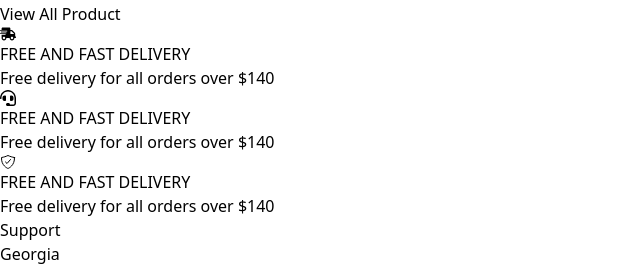
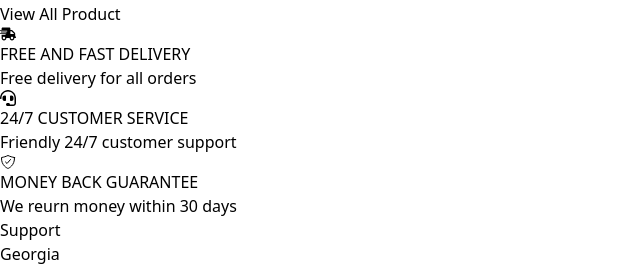
Before and after one commit to anri24/tech-ecom, a React (Vite) app: page / in a window 1280 px wide. Shown: the part 5814-6082 px from the top of the page, without its empty margins (0-640 px from the left). Built offline with nearby package versions, Linux system fonts and the light colour scheme.

Commit message:
add about page styles

```diff
--- a/src/users/components/Guaranties.jsx
+++ b/src/users/components/Guaranties.jsx
@@ -10,21 +10,21 @@ function Guaranties() {
                 <div className="text-3xl p-2 bg-black rounded-full w-12 h-12 text-white flex justify-center"><FaShippingFast /></div>
             </div>
             <div>FREE AND FAST DELIVERY</div>
-            <div>Free delivery for all orders over $140</div>
+            <div>Free delivery for all orders</div>
         </div>
         <div className="flex flex-col gap-2">
             <div className="bg-stone-400 p-2 rounded-full w-16 self-center">
                 <div className="text-3xl p-2 bg-black rounded-full w-12 h-12 text-white flex justify-center"><FaHeadset /></div>
             </div>
-            <div>FREE AND FAST DELIVERY</div>
-            <div>Free delivery for all orders over $140</div>
+            <div>24/7 CUSTOMER SERVICE</div>
+            <div>Friendly 24/7 customer support</div>
         </div>
         <div className="flex flex-col justify-center gap-2">
             <div className="bg-stone-400 p-2 rounded-full w-16 self-center">
                 <div className="text-3xl p-2 bg-black rounded-full w-12 h-12 text-white flex justify-center"><IoShieldCheckmarkOutline /></div>
             </div>
-            <div>FREE AND FAST DELIVERY</div>
-            <div>Free delivery for all orders over $140</div>
+            <div>MONEY BACK GUARANTEE</div>
+            <div>We reurn money within 30 days</div>
         </div>
     </div>
     )
--- a/src/users/views/About.jsx
+++ b/src/users/views/About.jsx
@@ -1,7 +1,13 @@
+
 function About() {
     return (
-        <div>
-            about
+        <div className="w-[80vw] mx-auto">
+            <div>
+                <div className="w-[50vw] mx-auto py-20 flex flex-col gap-10">
+                    <h2 className="text-5xl flex justify-center">My Story</h2>
+                    <p className="text-wrap text-2xl">Highly skilled Full-stack Developer with over 2 years of experience in developing and managing web applications using PHP, Laravel, MySQL, and other modern web technologies. Proficient in both client-side and server-side development with a strong focus on delivering high-quality code. </p>
+                </div>
+            </div>
         </div>
     )
 }
```
